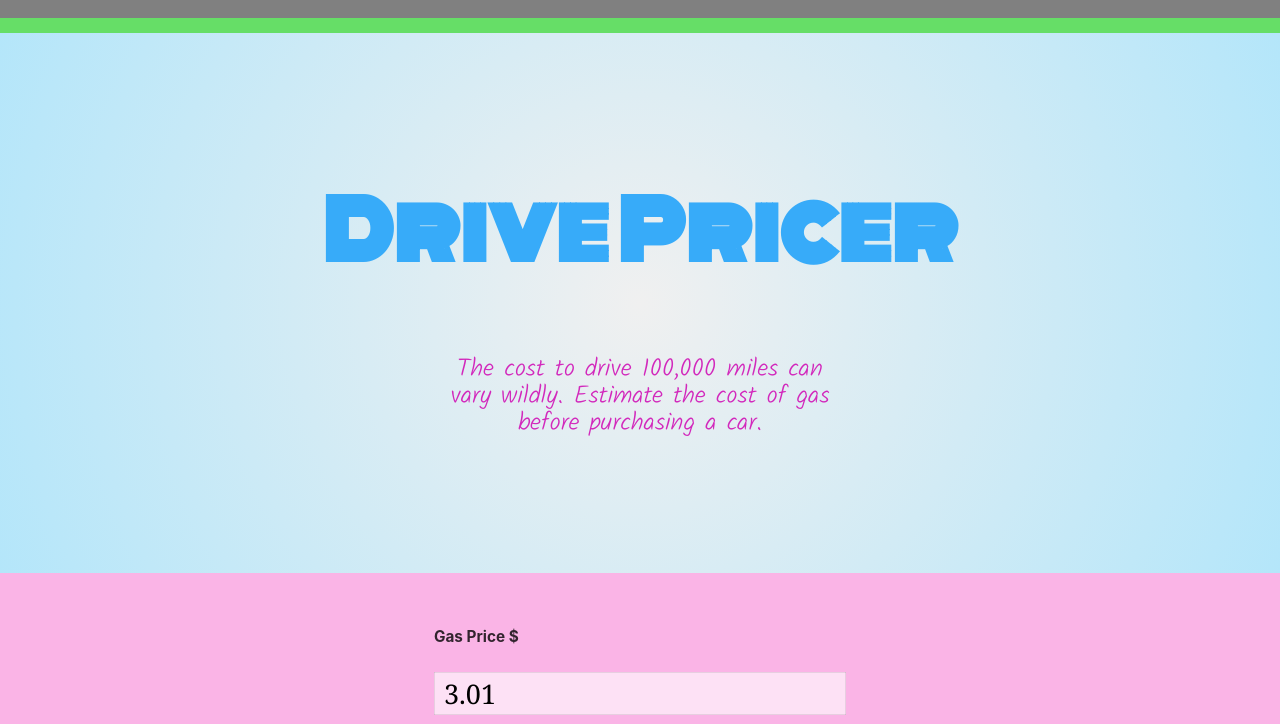
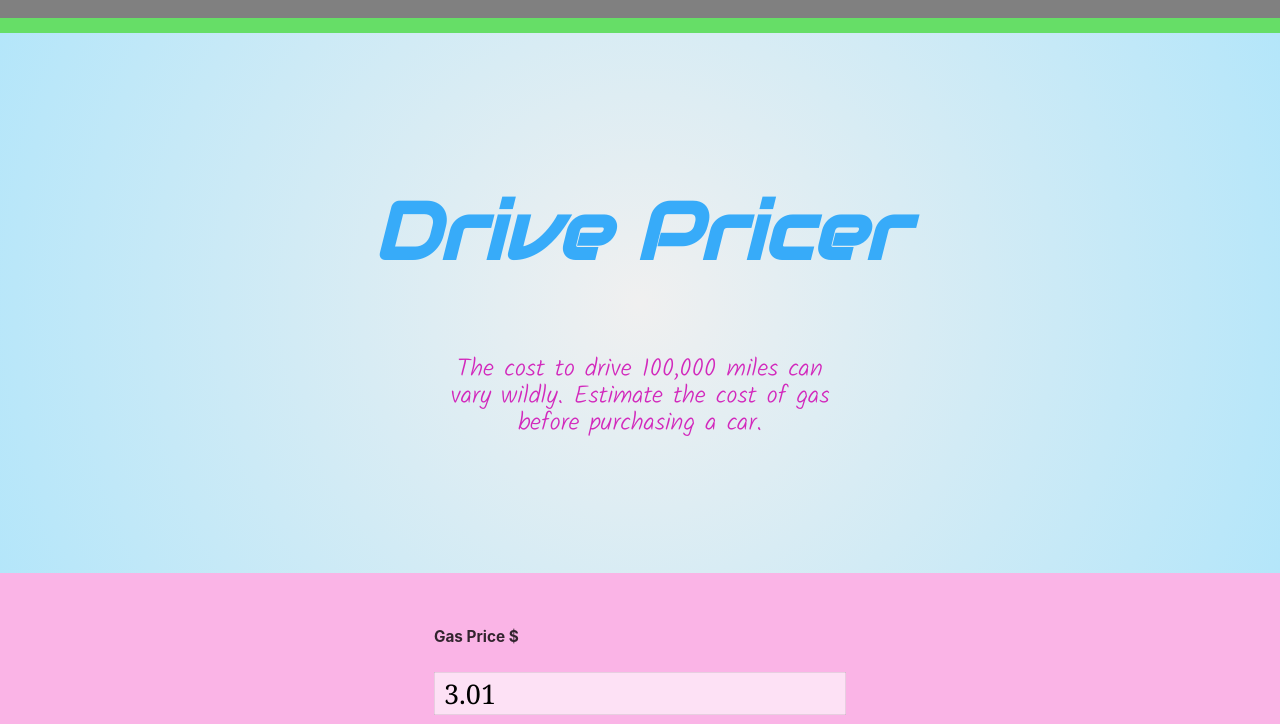
Before and after one commit to setfloat/drivepricer, a Gatsby site: page / in a window 1280 px wide. Shown: the part 76-800 px from the top of the page. Built offline with nearby package versions, Linux system fonts and the light colour scheme; Gatsby itself is replaced by a stand-in of ours.

Commit message:
initial readme

```diff
--- a/src/components/layout.js
+++ b/src/components/layout.js
@@ -28,7 +28,7 @@ const Layout = ({ children }) => (
         >
           <html lang="en" />
           <link
-            href="https://fonts.googleapis.com/css?family=Kalam:300|Monoton&display=swap"
+            href="https://fonts.googleapis.com/css?family=Kalam:300|Audiowide&display=swap"
             rel="stylesheet"
           />
         </Helmet>
--- a/src/pages/index.js
+++ b/src/pages/index.js
@@ -53,7 +53,8 @@ class DrivePricer extends Component {
               textAlign: 'center',
               margin: '50px 0',
               color: 'rgb(55, 171, 249)', // blue car color
-              fontFamily: 'Monoton',
+              fontFamily: 'Audiowide',
+              fontStyle: 'italic',
             }}
           >
             Drive Pricer
```
Also changed, not shown: README.md (added).
